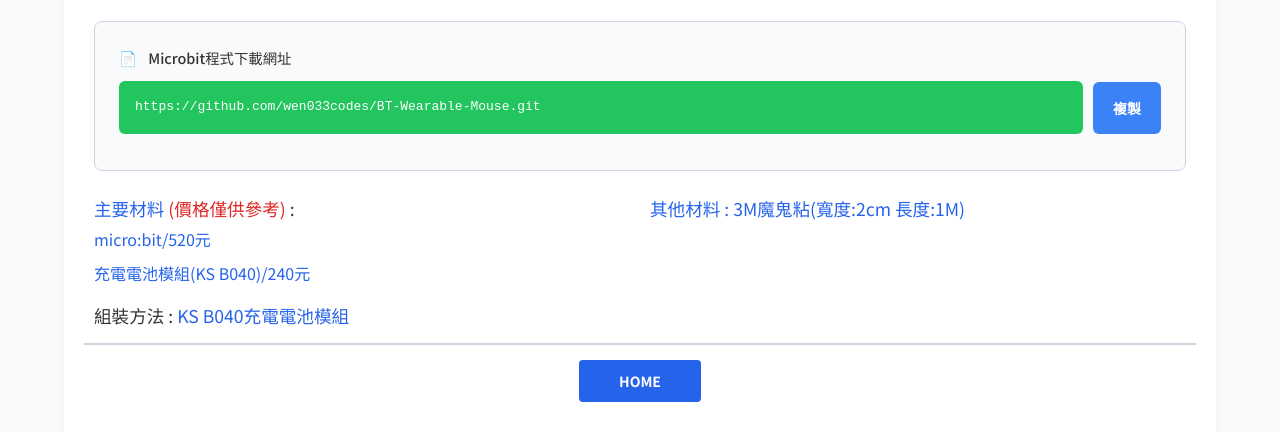
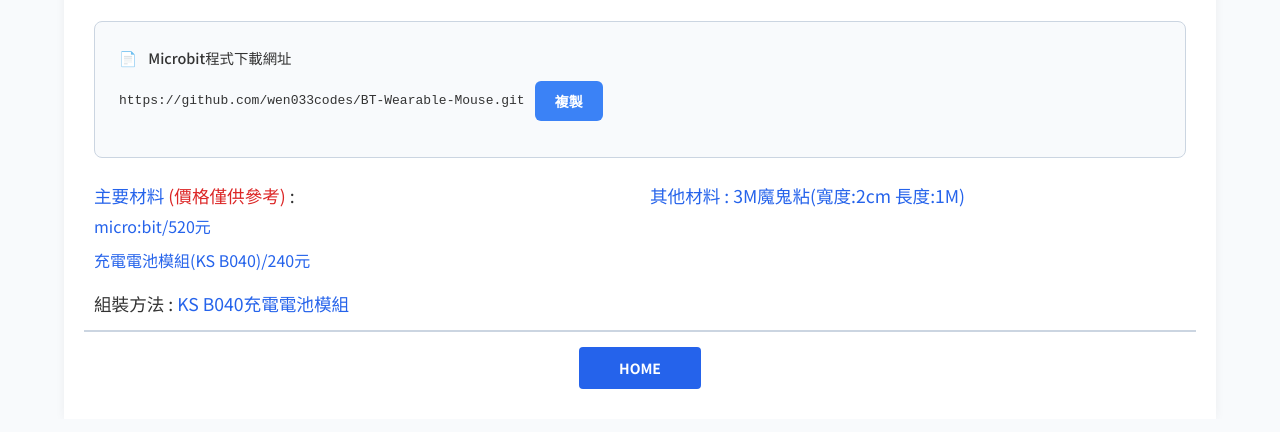
Before and after one commit to wen033codes/projectwu, a plain HTML site: page flying-squirrel-mouse.html in a window 1280 px wide. Shown: the part 1321-1753 px from the top of the page. Drawn offline with Linux system fonts and the light colour scheme.

Commit message:
feat: Add PDF documentation link and update styling for code blocks and copy buttons.

```diff
--- a/flying-squirrel-mouse.html
+++ b/flying-squirrel-mouse.html
@@ -49,7 +49,8 @@
             </div>
 
             <div class="info-links">
-                <p class="info-text-label">說明文件 : <a href="#" class="text-link">小飛鼠藍牙穿戴式滑鼠-使用情境及說明.pdf</a></p>
+                <p class="info-text-label">說明文件 : <a href="docs/小飛鼠藍牙穿戴式滑鼠-使用情境及說明.pdf" class="text-link"
+                        target="_blank">小飛鼠藍牙穿戴式滑鼠-使用情境及說明.pdf</a></p>
             </div>
 
             <!-- Code Download Section -->
--- a/style.css
+++ b/style.css
@@ -335,10 +335,9 @@ h2 {
 }
 
 .code-block-green {
-    background-color: #22c55e;
-    /* Green color match */
-    color: white;
-    padding: 16px;
+    background-color: transparent;
+    color: #333;
+    padding: 8px 0;
     border-radius: 6px;
     font-family: monospace;
     word-break: break-all;
@@ -362,7 +361,7 @@ h2 {
 
 .code-row .code-block-green {
     margin-bottom: 0;
-    flex-grow: 1;
+    flex-grow: 0;
 }
 
 .copy-btn {
@@ -370,8 +369,7 @@ h2 {
     color: white;
     border: none;
     padding: 0 20px;
-    height: 52px;
-    /* Match approximate height of code block */
+    height: 40px;
     border-radius: 6px;
     cursor: pointer;
     font-weight: bold;
```
Also changed, not shown: 1 other file.
